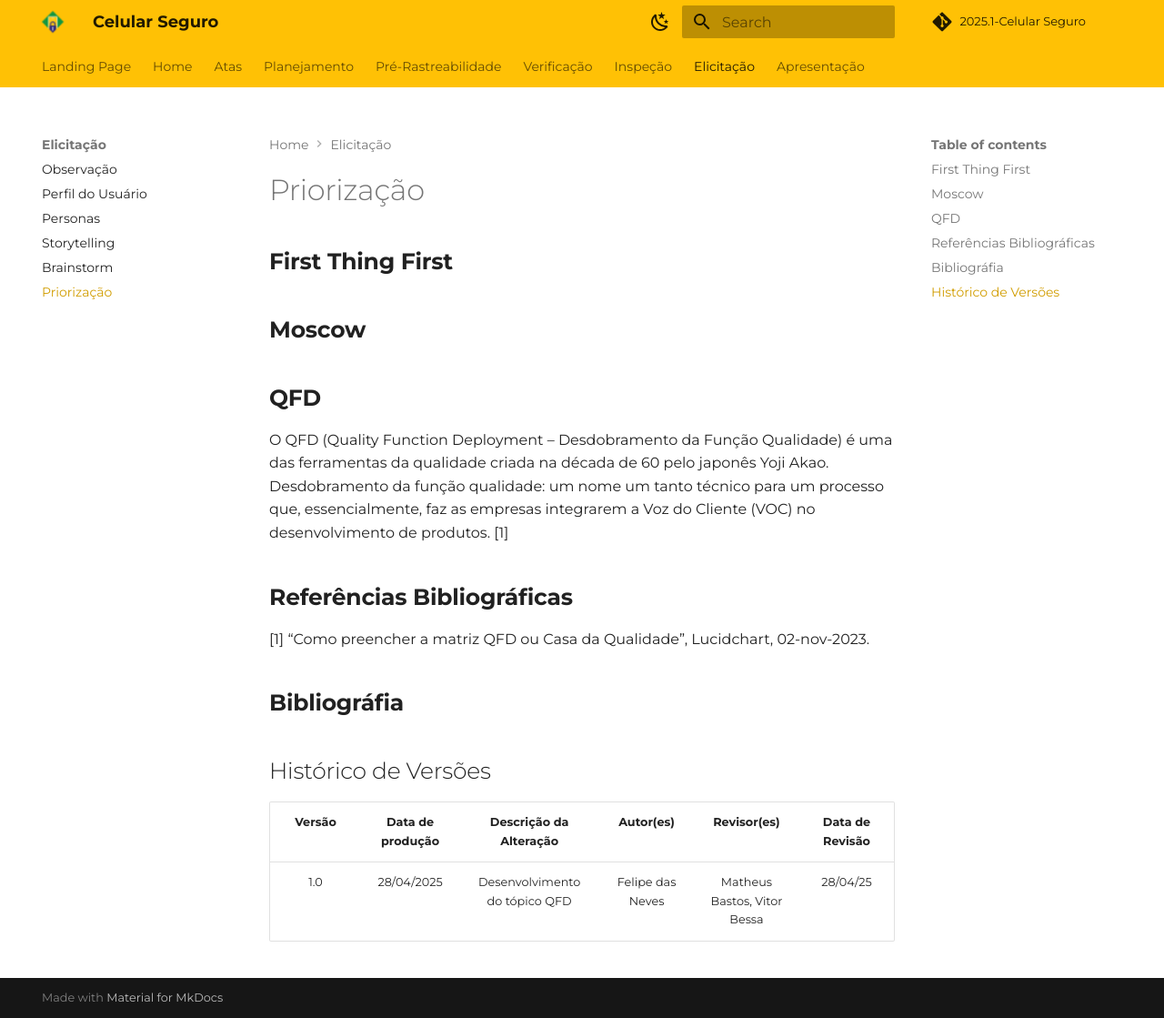
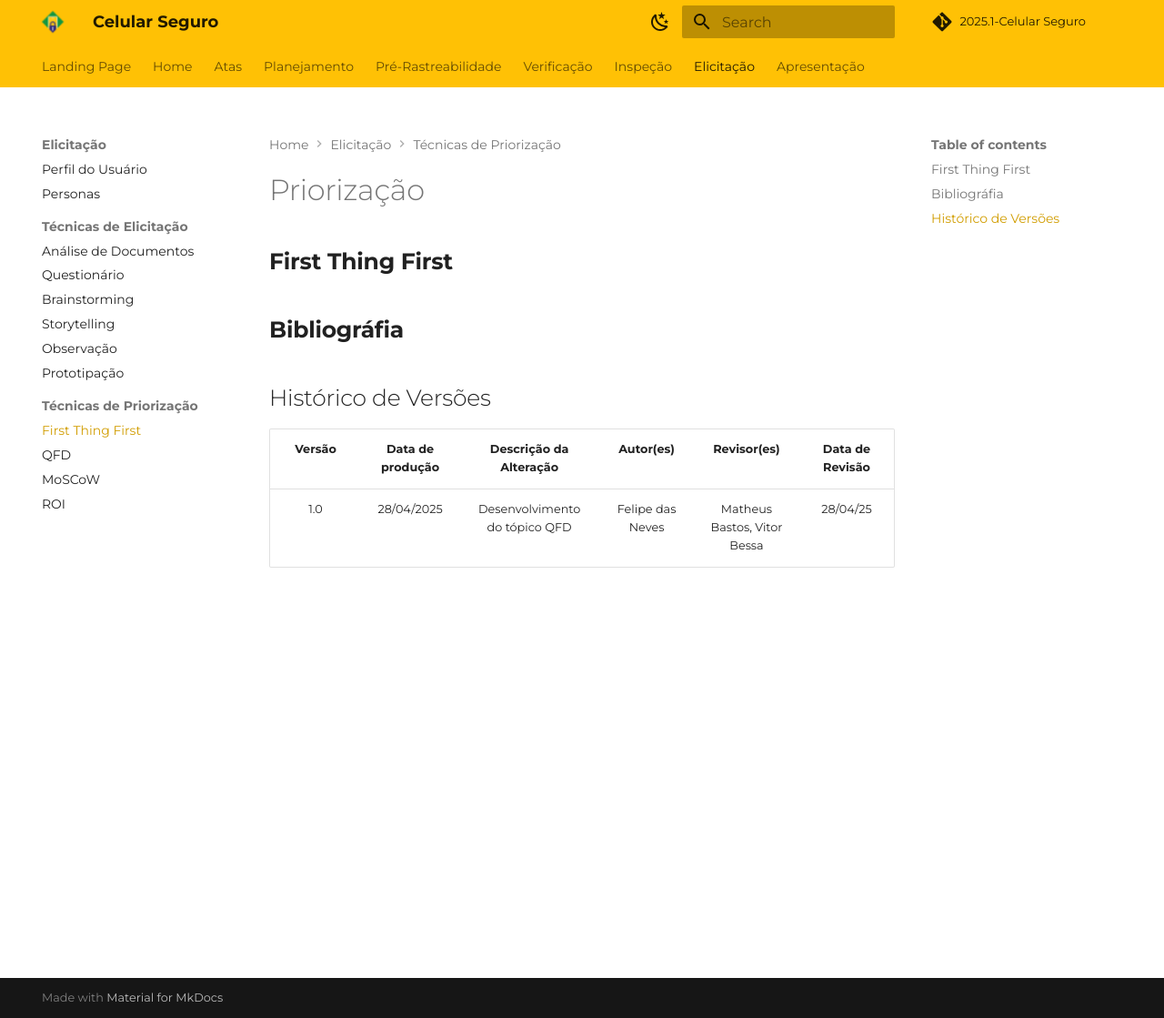
Before and after one commit to Requisitos-de-Software/2025.1-CelularSeguro, an MkDocs documentation site: the page built from Docs/documento-elicitacao/FirstThingFirst.md, in a window 1280 px wide and 1119 px high. Shown: the whole window at 91% size. Built offline with MkDocs 1.6.1 and Material for MkDocs 9.7.7, drawn with Linux system fonts in a browser that asks for light colours; comment, search, counter and statistics services are not loaded.

Commit message:
Doc : Mudanças no menu Elicitação

```diff
--- a/Docs/documento-elicitacao/Priorizacao.md
+++ b/Docs/documento-elicitacao/FirstThingFirst.md
@@ -3,16 +3,6 @@
 
 ## **First Thing First**
 
-
-## **Moscow**
-
-## **QFD**
-
-O QFD (Quality Function Deployment – Desdobramento da Função Qualidade) é uma das ferramentas da qualidade criada na década de 60 pelo japonês Yoji Akao. Desdobramento da função qualidade: um nome um tanto técnico para um processo que, essencialmente, faz as empresas integrarem a Voz do Cliente (VOC) no desenvolvimento de produtos. [1]
-
-## **Referências Bibliográficas**
-
-[1] “Como preencher a matriz QFD ou Casa da Qualidade”, Lucidchart, 02-nov-2023.
 
 ## **Bibliográfia**
 
--- a/mkdocs.yml
+++ b/mkdocs.yml
@@ -42,12 +42,20 @@ nav:
         - Entrega 1: "documento-inspecao/grupo+1/documento_inspecao_grupo+1.md"
 
   - Elicitação:
-      - Observação: "documento-elicitacao/Observacao.md"
       - Perfil do Usuário: "documento-elicitacao/PerfilUsuario.md"
       - Personas: "documento-elicitacao/Personas.md"
-      - Storytelling: "documento-elicitacao/Storytelling.md"
-      - Brainstorm: "documento-elicitacao/Brainstorm.md"
-      - Priorização: "documento-elicitacao/Priorizacao.md"
+      - Técnicas de Elicitação:
+        - Análise de Documentos: "documento-elicitacao/AnalisedeDocumentos.md"
+        - Questionário: "documento-elicitacao/Questionario.md"
+        - Brainstorming: "documento-elicitacao/Brainstorming.md"
+        - Storytelling: "documento-elicitacao/Storytelling.md"
+        - Observação: "documento-elicitacao/Observacao.md"
+        - Prototipação: "documento-elicitacao/Prototipacao.md"
+      - Técnicas de Priorização:
+        - First Thing First: "documento-elicitacao/FirstThingFirst.md"
+        - QFD: "documento-elicitacao/QFD.md"
+        - MoSCoW: "documento-elicitacao/MoSCoW.md"
+        - ROI: "documento-elicitacao/ROI.md"
 
 
 
```
Also changed, not shown: Docs/documento-elicitacao/AnalisedeDocumentos.md (added, +1 -0 lines), Docs/documento-elicitacao/Brainstorming.md (added, +1 -0 lines), Docs/documento-elicitacao/MoSCoW.md (added, +1 -0 lines), Docs/documento-elicitacao/Prototipacao.md (added, +1 -0 lines), Docs/documento-elicitacao/QFD.md (added, +17 -0 lines), Docs/documento-elicitacao/Questionario.md (added, +1 -0 lines), Docs/documento-elicitacao/ROI.md (added, +1 -0 lines), Docs/documento-elicitacao/Brainstorm.md (deleted).
